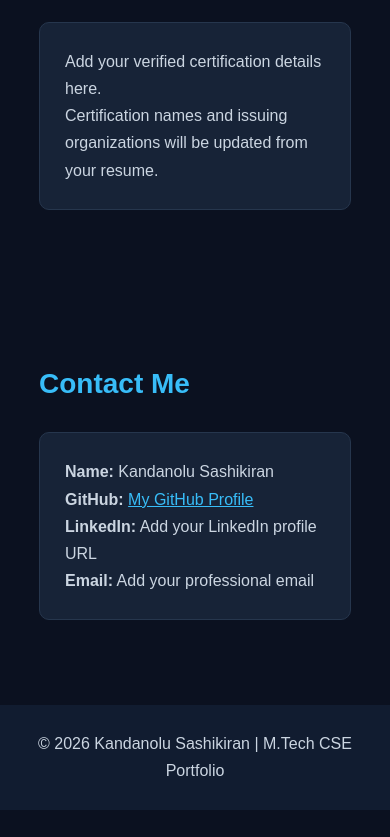
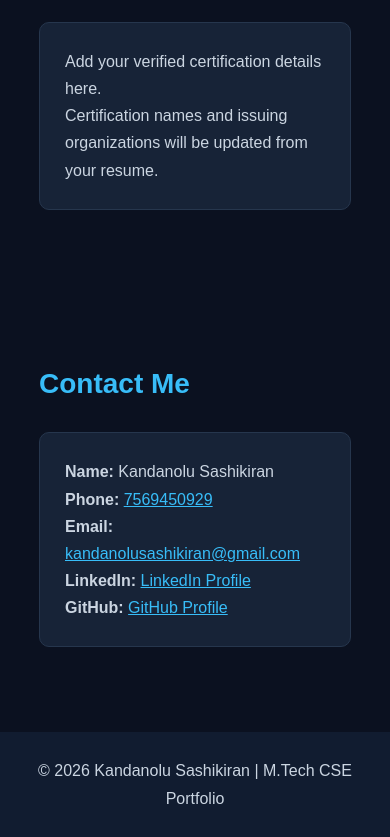
Before and after one commit to kandanolusasi-ctrl/my-portfolio, a plain HTML site: page index.html in a window 390 px wide. Shown: the part 3855-4692 px from the top of the page. Before the commit the page ends 4665 px from the top, so only its background shows below. Drawn offline with Linux system fonts and the light colour scheme.

Commit message:
Update contact details in index.html
Updated contact information with phone number and email. Replaced placeholder text for LinkedIn profile.

```diff
--- a/index.html
+++ b/index.html
@@ -275,21 +275,20 @@ a {
     <div class="card">
         <p><strong>Name:</strong> Kandanolu Sashikiran</p>
 
-        <p>
-            <strong>GitHub:</strong>
-            <a href="https://github.com/kandanolusasi-ctrl"
-            target="_blank">My GitHub Profile</a>
-        </p>
+        <p><strong>Phone:</strong>
+        <a href="tel:7569450929">7569450929</a></p>
 
-        <p>
-            <strong>LinkedIn:</strong>
-            Add your LinkedIn profile URL
-        </p>
+        <p><strong>Email:</strong>
+        <a href="mailto:kandanolusashikiran@gmail.com">
+        kandanolusashikiran@gmail.com</a></p>
 
-        <p>
-            <strong>Email:</strong>
-            Add your professional email
-        </p>
+        <p><strong>LinkedIn:</strong>
+        <a href="YOUR_LINKEDIN_URL" target="_blank">
+        LinkedIn Profile</a></p>
+
+        <p><strong>GitHub:</strong>
+        <a href="https://github.com/kandanolusasi-ctrl"
+        target="_blank">GitHub Profile</a></p>
     </div>
 </section>
 
```
